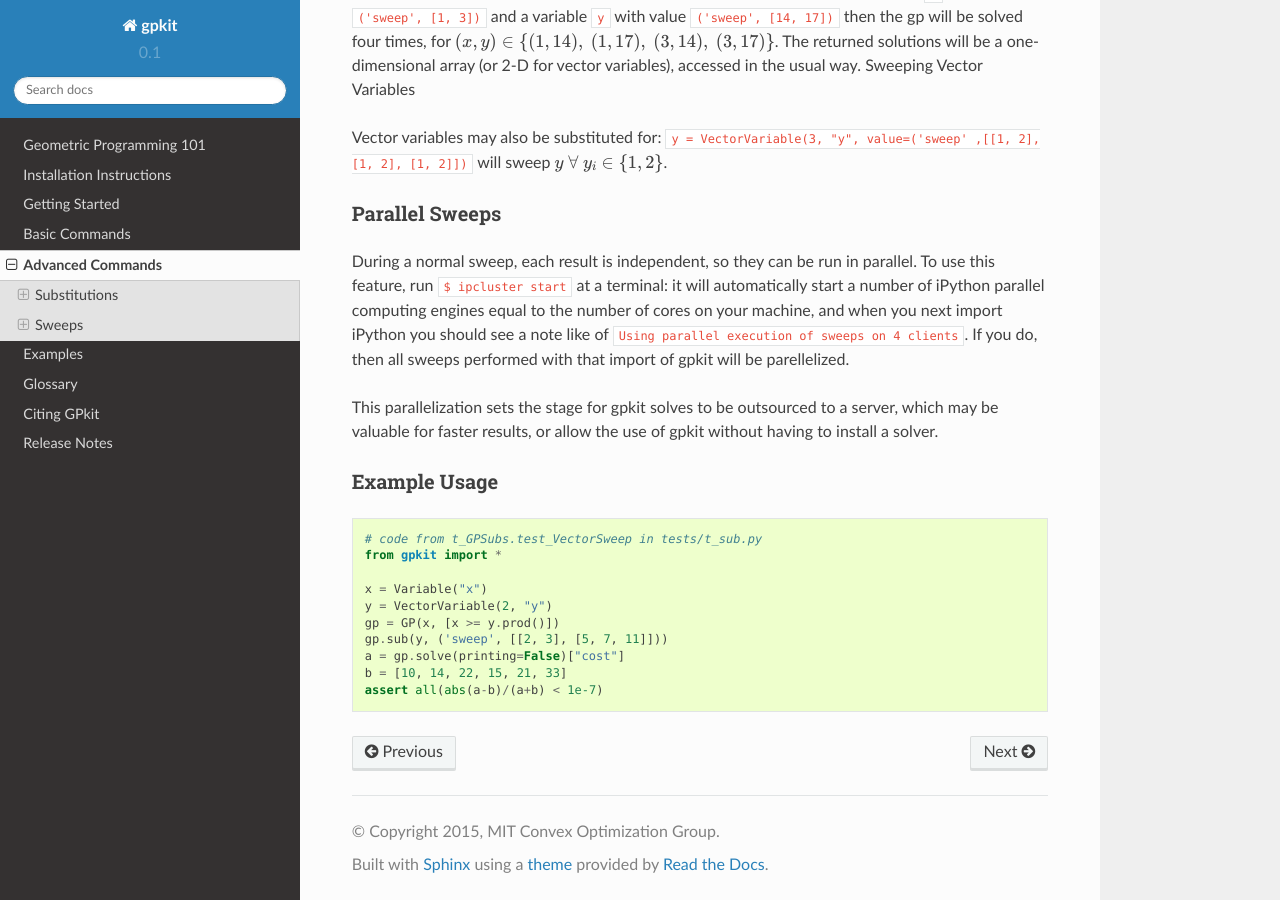
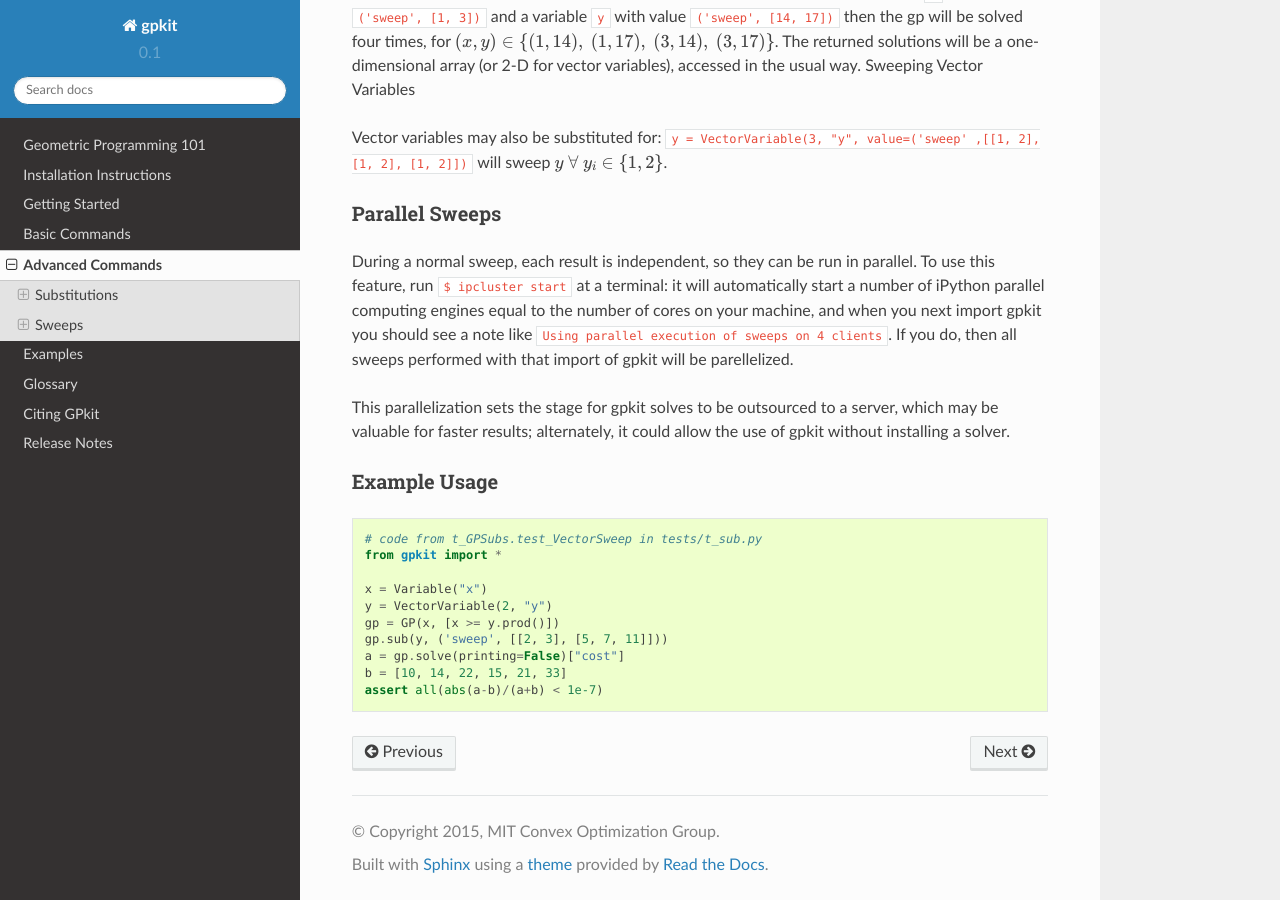
Before and after one commit to convexengineering/gpkit, a Sphinx documentation site: the page built from docs/source/advancedcommands.rst, in a window 1280 px wide and 900 px high, scrolled down 2412 px. Built offline with Sphinx 7.4.7 and the Read the Docs theme 2.0.0, drawn with Linux system fonts in a browser that asks for light colours; pages that are not in the unit, such as notebooks, are missing from menus.

Commit message:
fix typos

```diff
--- a/docs/source/advancedcommands.rst
+++ b/docs/source/advancedcommands.rst
@@ -103,9 +103,9 @@ Vector variables may also be substituted for: ``y = VectorVariable(3, "y", value
 Parallel Sweeps
 -----------------------
 
-During a normal sweep, each result is independent, so they can be run in parallel. To use this feature, run ``$ ipcluster start`` at a terminal: it will automatically start a number of iPython parallel computing engines equal to the number of cores on your machine, and when you next import iPython you should see a note like of ``Using parallel execution of sweeps on 4 clients``. If you do, then all sweeps performed with that import of gpkit will be parellelized.
+During a normal sweep, each result is independent, so they can be run in parallel. To use this feature, run ``$ ipcluster start`` at a terminal: it will automatically start a number of iPython parallel computing engines equal to the number of cores on your machine, and when you next import gpkit you should see a note like ``Using parallel execution of sweeps on 4 clients``. If you do, then all sweeps performed with that import of gpkit will be parellelized.
 
-This parallelization sets the stage for gpkit solves to be outsourced to a server, which may be valuable for faster results, or allow the use of gpkit without having to install a solver.
+This parallelization sets the stage for gpkit solves to be outsourced to a server, which may be valuable for faster results; alternately, it could allow the use of gpkit without installing a solver.
 
 Example Usage
 -------------
```
